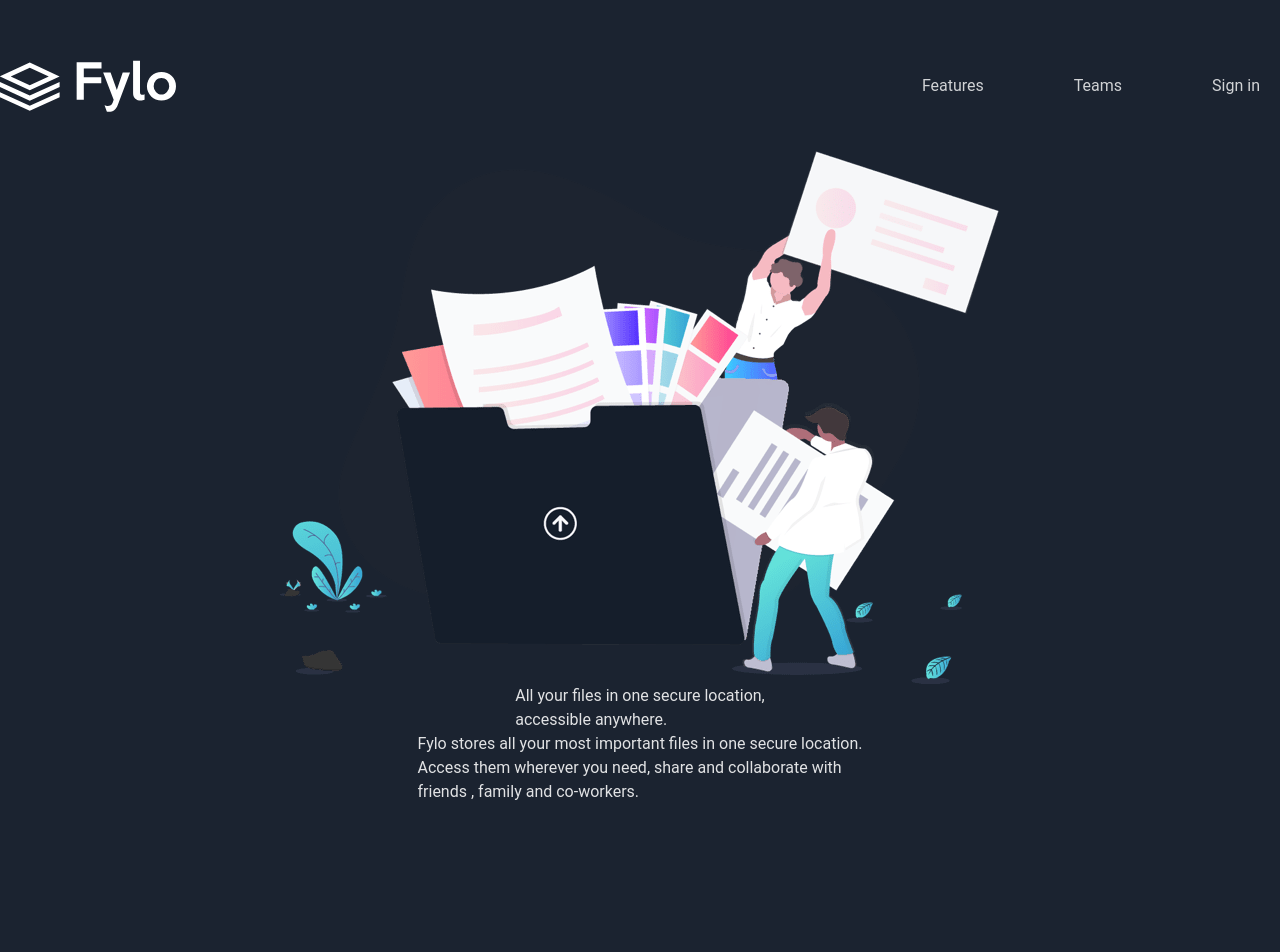
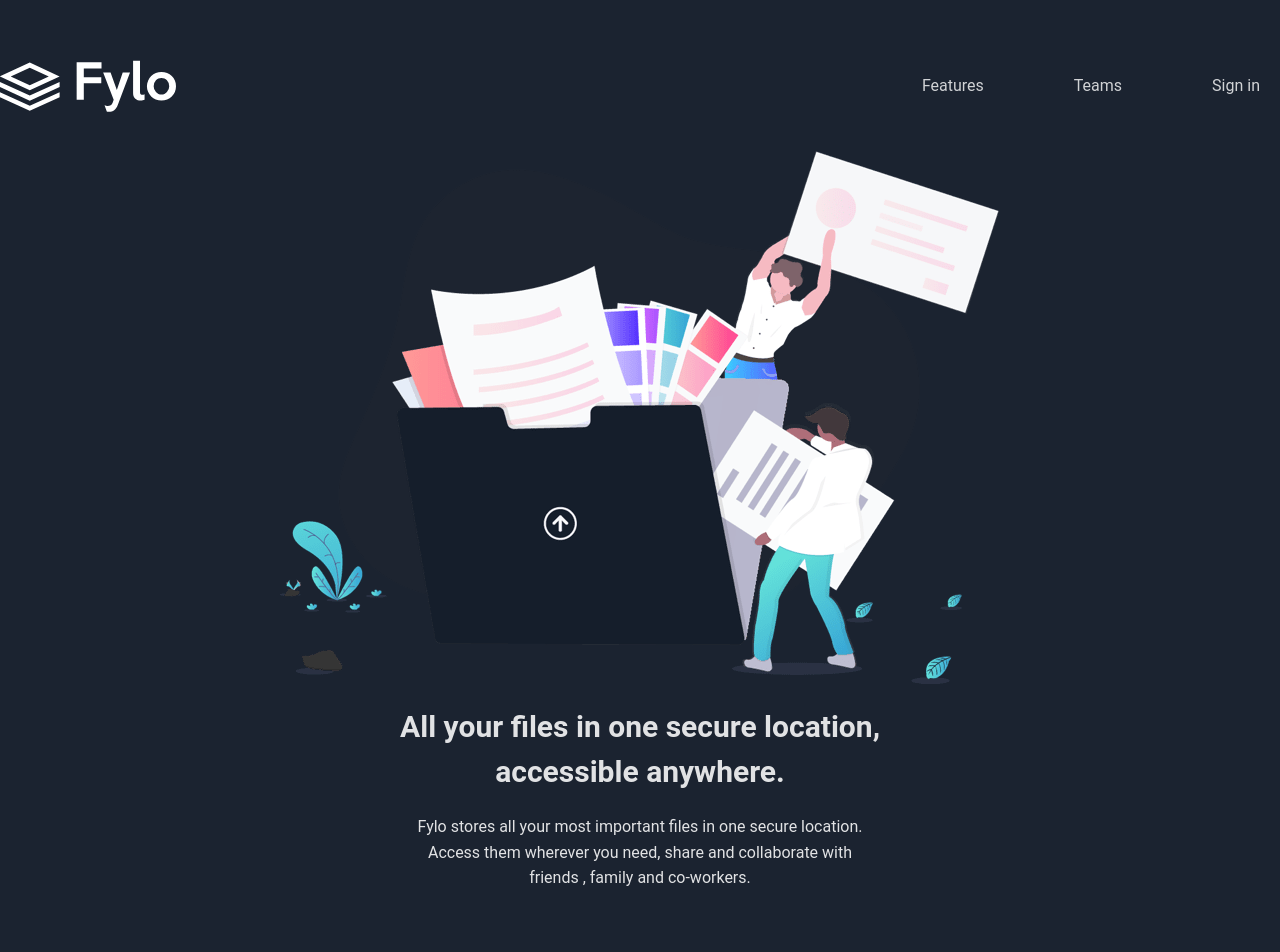
Before and after one commit to M0M0-NASR/Fylo-frontend-tailwind, a React (Vite) app: page / in a window 1280 px wide. Shown: the top 952 px of the page. Built offline with nearby package versions, Linux system fonts and the light colour scheme.

Commit message:
Create Home page

```diff
--- a/src/App.css
+++ b/src/App.css
@@ -11,3 +11,21 @@ header
 {
   background-color: #1b2330;
 }
+
+
+
+ @keyframes upDown {
+      0%, 100% { transform: translateY(0); }
+      50% { transform: translateY(-20px); }
+    }
+    .animate-updown {
+      animation: upDown 2s infinite ease-in-out;
+    }
+
+
+    /* Disable animation for small & medium screens */
+  @media (max-width: 1023px) {
+    .animate-updown {
+      animation: none;
+    }
+  }
--- a/src/pages/Home.jsx
+++ b/src/pages/Home.jsx
@@ -1,16 +1,16 @@
 function Home() {
   return (
-    <section className="home py-[150px]">
+    <section className="home py-[150px] ">
       <div className="container flex flex-col justify-center items-center">
-        <div>
+        <div className="animate-updown ">
           <img src="/src/assets/imgs/illustration-intro.png"></img>
         </div>
-        <h4>
+        <h1 className=" text-[30px] font-bold py-[20px] text-center">
           All your files in one secure location,
           <br></br>
           accessible anywhere.
-        </h4>
-        <p>
+        </h1>
+        <p className="text-center leading-[1.6]">
           Fylo stores all your most important files in one secure location.
           <br></br>
           Access them wherever you need, share and collaborate with
--- a/tailwind.config.js
+++ b/tailwind.config.js
@@ -1,12 +1,28 @@
-// tailwind.config.js
+// tailwind.config.js (or .cjs)
 module.exports = {
+  content: ["./index.html", "./src/**/*.{js,ts,jsx,tsx,vue,svelte}"],
   theme: {
+    // Bootstrap-like container widths
+    container: {
+      center: true,
+      padding: "1rem",
+      screens: {
+        sm: "540px",
+        md: "720px",
+        lg: "960px",
+        xl: "1140px",
+        "2xl": "1320px",
+      },
+    },
+
+    // Optional: Bootstrap-like breakpoints
     screens: {
       sm: "576px",
       md: "768px",
       lg: "992px",
       xl: "1200px",
-      xxl: "1400px",
+      "2xl": "1400px",
     },
   },
+  plugins: [],
 };
```
